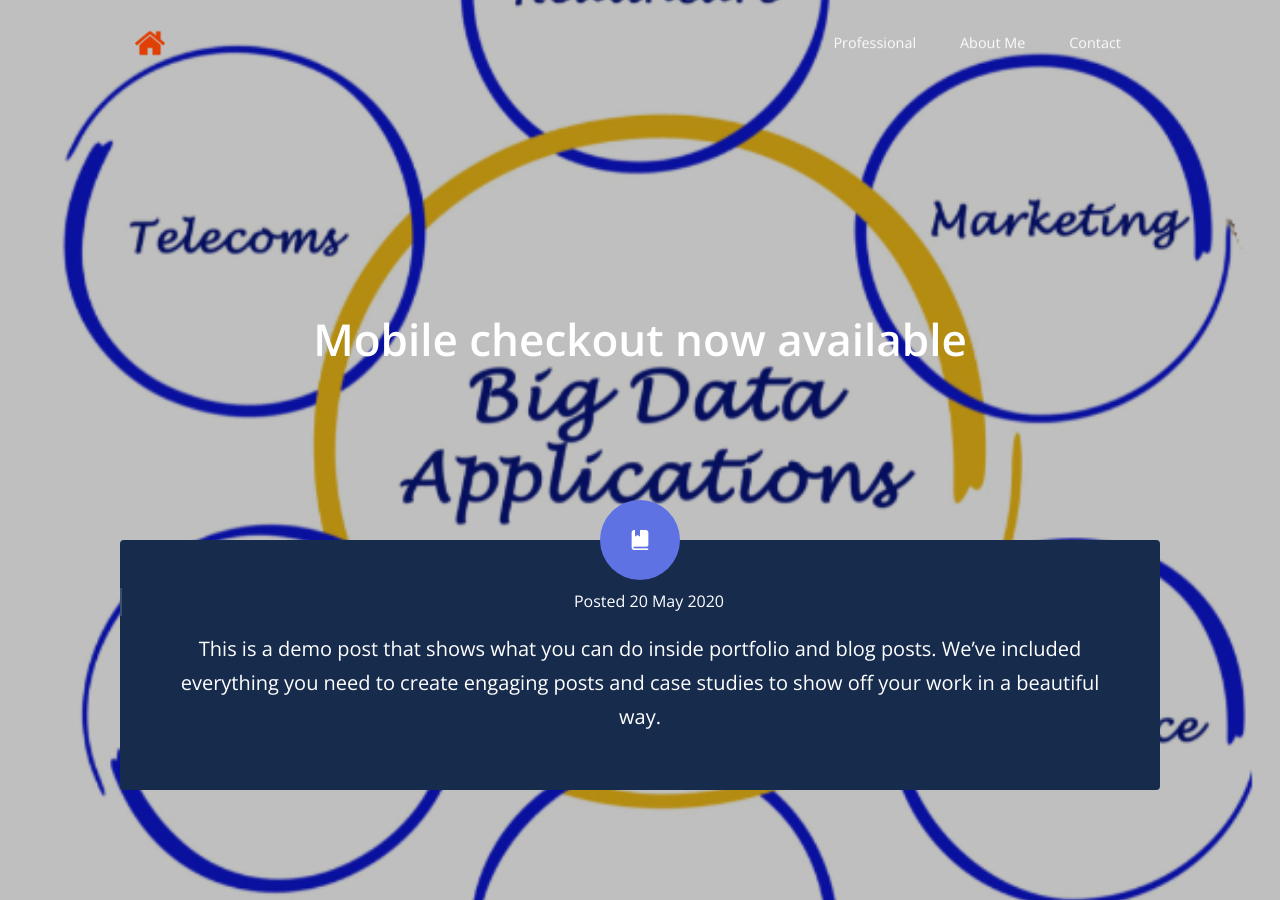
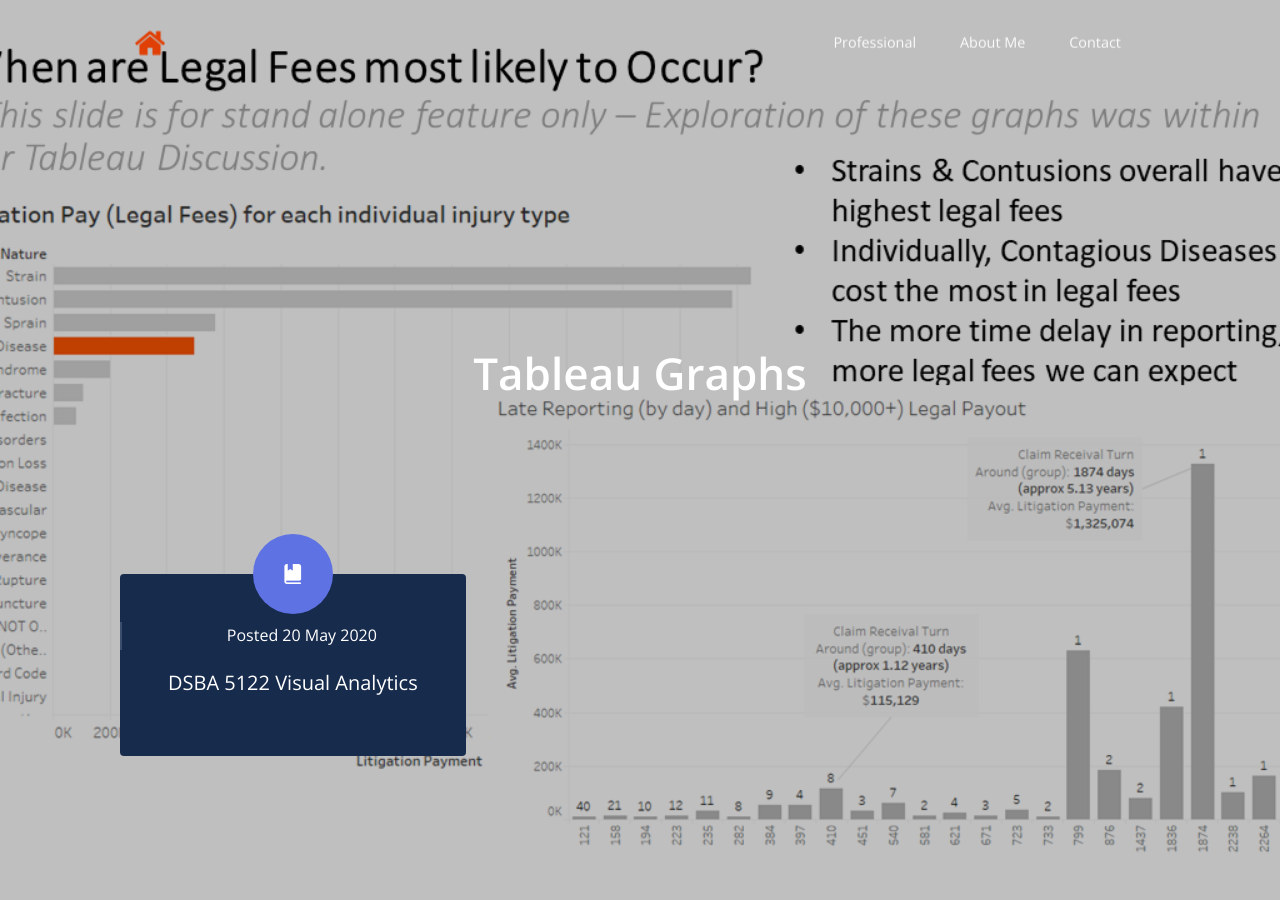
Before and after one commit to patriciamariebarrier/patriciamariebarrier.github.io, a Jekyll site: the page built from _posts/2020-05-20-mobile-checkout-now-available.md, in a window 1280 px wide and 900 px high. Built offline with Jekyll 4.4.1, drawn with Linux system fonts in a browser that asks for light colours; nearby versions of some CDN libraries; some of the changed text lies outside the part shown.

Commit message:
Update 2020-05-20-mobile-checkout-now-available.md

```diff
--- a/_posts/2020-05-20-mobile-checkout-now-available.md
+++ b/_posts/2020-05-20-mobile-checkout-now-available.md
@@ -1,9 +1,9 @@
 ---
-title: Mobile checkout now available
+title: Tableau Graphs
 date: 2020-05-20 00:00:00
-description: This is a demo post that shows what you can do inside portfolio and blog posts. We’ve included everything you need to create engaging posts and case studies to show off your work in a beautiful way.
-featured_image: /assets/img/pages/logobigdata.PNG
+description: DSBA 5122 Visual Analytics
+featured_image: /assets/img/pages/Final Project Presentation 5122 Ins Comp.png
 author: Tom
 ---
 
-{% include demo-post.md %}
+{% include 1demo-post.md %}
```
